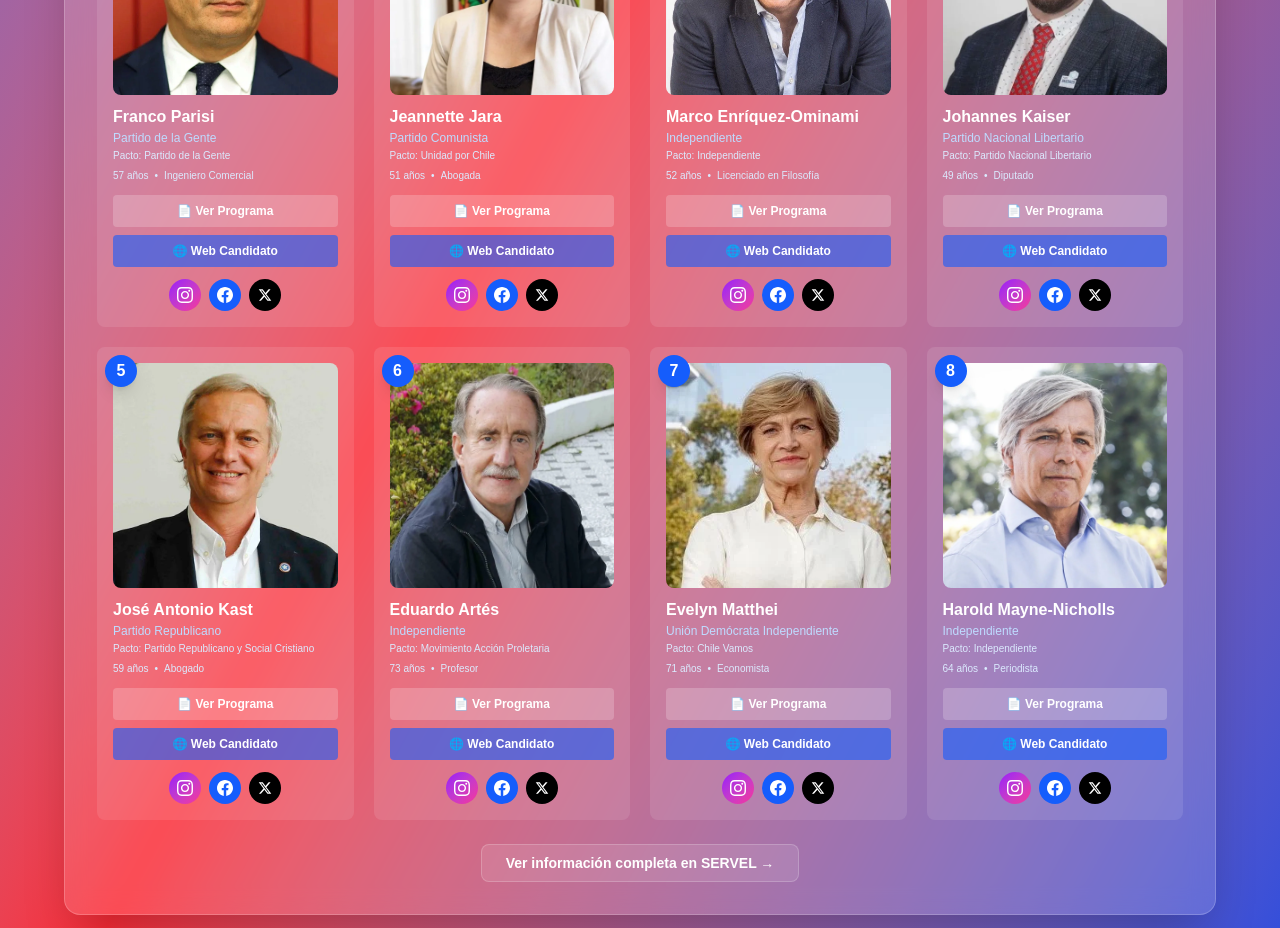
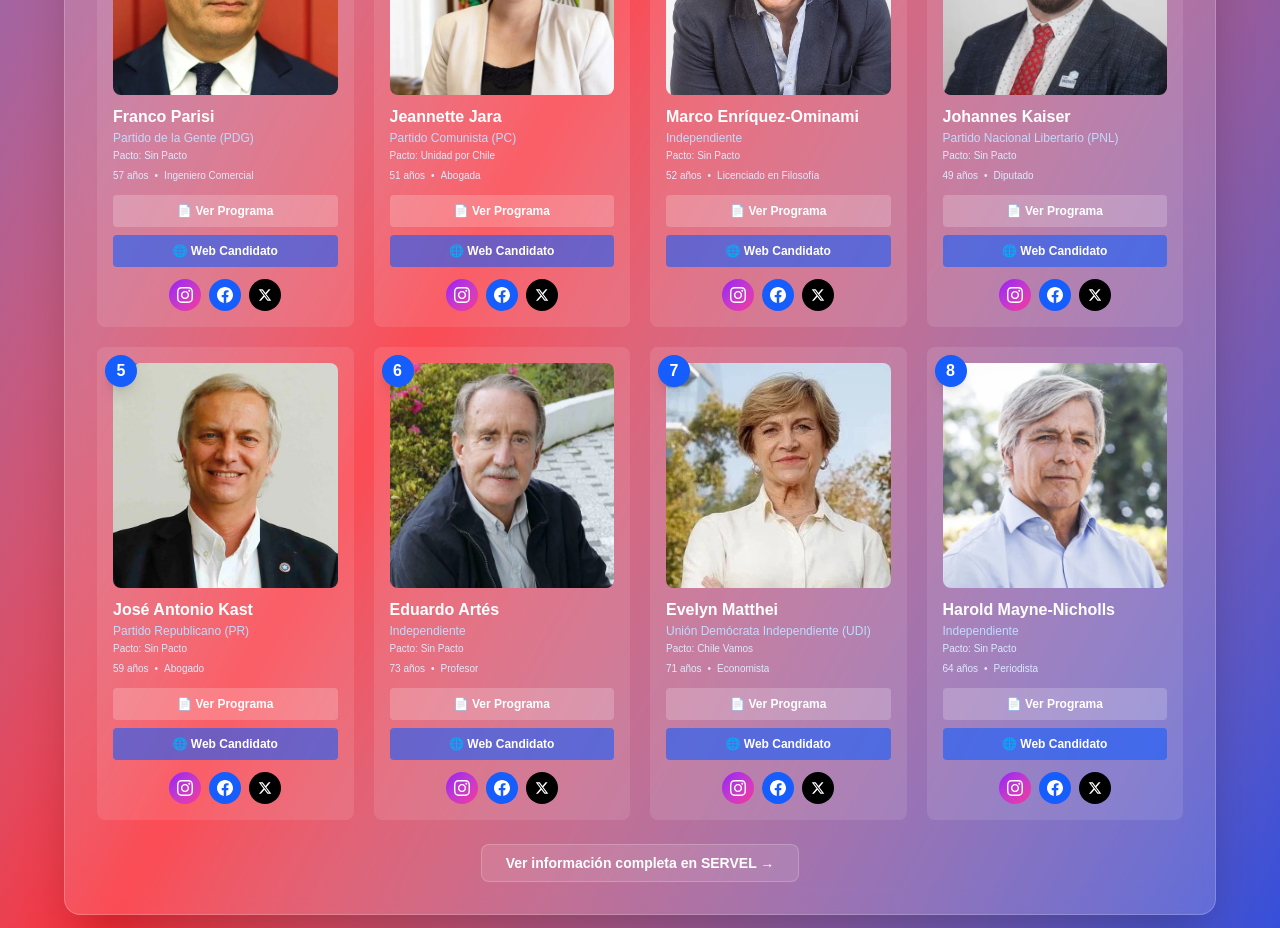
Before and after one commit to FrancoGalaz/elecciones-chile-2025, a Next.js app: page / in a window 1280 px wide. Shown: the part 1220-2148 px from the top of the page. Built offline with nearby package versions, Linux system fonts and the light colour scheme.

Commit message:
Se Modifica en descripcion tipo de pacto

```diff
--- a/pages/index.js
+++ b/pages/index.js
@@ -157,8 +157,8 @@ export default function EleccionesChile2025() {
                 {
                   numero: 1,
                   nombre: 'Franco Parisi',
-                  partido: 'Partido de la Gente',
-                  pacto: 'Partido de la Gente',
+                  partido: 'Partido de la Gente (PDG)',
+                  pacto: 'Sin Pacto',
                   edad: 57,
                   profesion: 'Ingeniero Comercial',
                   foto: '/candidatos/franco-parisi.jpg',
@@ -171,7 +171,7 @@ export default function EleccionesChile2025() {
                 {
                   numero: 2,
                   nombre: 'Jeannette Jara',
-                  partido: 'Partido Comunista',
+                  partido: 'Partido Comunista (PC)',
                   pacto: 'Unidad por Chile',
                   edad: 51,
                   profesion: 'Abogada',
@@ -186,7 +186,7 @@ export default function EleccionesChile2025() {
                   numero: 3,
                   nombre: 'Marco Enríquez-Ominami',
                   partido: 'Independiente',
-                  pacto: 'Independiente',
+                  pacto: 'Sin Pacto',
                   edad: 52,
                   profesion: 'Licenciado en Filosofía',
                   foto: '/candidatos/marco-enriquez.jpg',
@@ -199,8 +199,8 @@ export default function EleccionesChile2025() {
                 {
                   numero: 4,
                   nombre: 'Johannes Kaiser',
-                  partido: 'Partido Nacional Libertario',
-                  pacto: 'Partido Nacional Libertario',
+                  partido: 'Partido Nacional Libertario (PNL)',
+                  pacto: 'Sin Pacto',
                   edad: 49,
                   profesion: 'Diputado',
                   foto: '/candidatos/johannes-kaiser.jpg',
@@ -213,8 +213,8 @@ export default function EleccionesChile2025() {
                 {
                   numero: 5,
                   nombre: 'José Antonio Kast',
-                  partido: 'Partido Republicano',
-                  pacto: 'Partido Republicano y Social Cristiano',
+                  partido: 'Partido Republicano (PR)',
+                  pacto: 'Sin Pacto',
                   edad: 59,
                   profesion: 'Abogado',
                   foto: '/candidatos/jose-kast.jpg',
@@ -228,7 +228,7 @@ export default function EleccionesChile2025() {
                   numero: 6,
                   nombre: 'Eduardo Artés',
                   partido: 'Independiente',
-                  pacto: 'Movimiento Acción Proletaria',
+                  pacto: 'Sin Pacto',
                   edad: 73,
                   profesion: 'Profesor',
                   foto: '/candidatos/eduardo-artes.jpg',
@@ -241,7 +241,7 @@ export default function EleccionesChile2025() {
                 {
                   numero: 7,
                   nombre: 'Evelyn Matthei',
-                  partido: 'Unión Demócrata Independiente',
+                  partido: 'Unión Demócrata Independiente (UDI)',
                   pacto: 'Chile Vamos',
                   edad: 71,
                   profesion: 'Economista',
@@ -256,7 +256,7 @@ export default function EleccionesChile2025() {
                   numero: 8,
                   nombre: 'Harold Mayne-Nicholls',
                   partido: 'Independiente',
-                  pacto: 'Independiente',
+                  pacto: 'Sin Pacto',
                   edad: 64,
                   profesion: 'Periodista',
                   foto: '/candidatos/harold-mayne.jpg',
```
